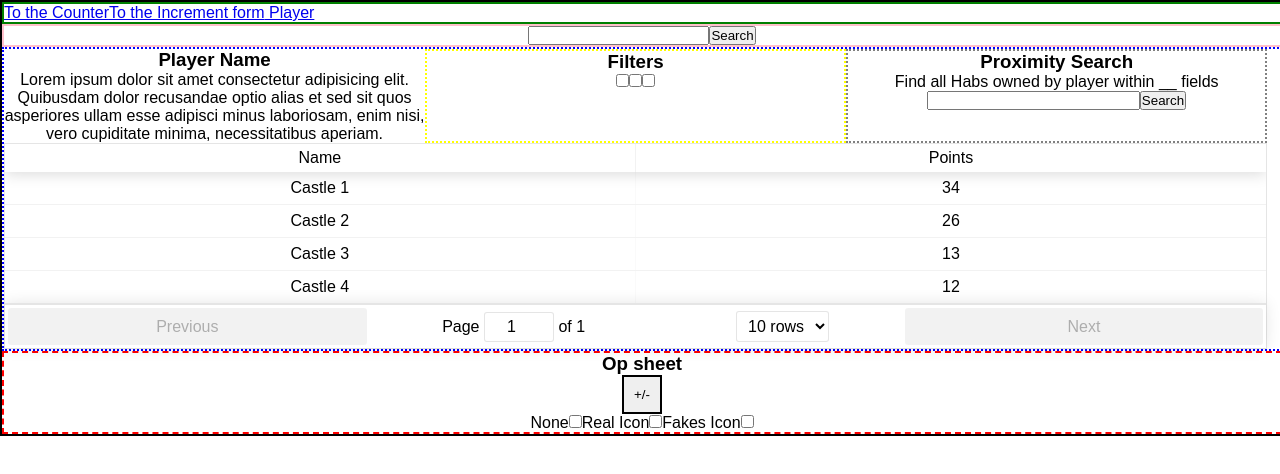
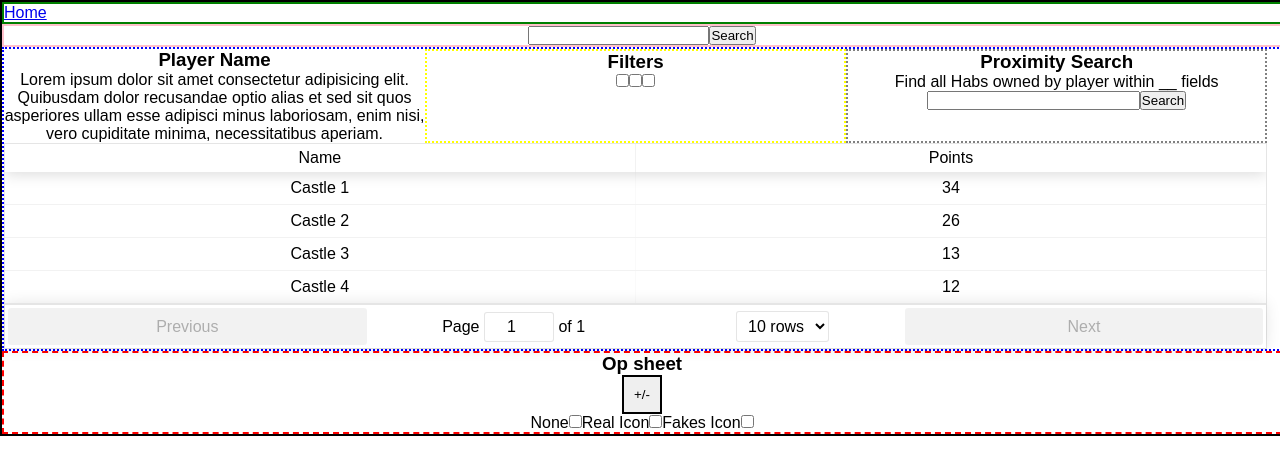
Before and after one commit to jmc617/op-sheet-builder, a React (Create React App) app: page /player in a window 1280 px wide. Shown: the top 474 px of the page. Built offline with nearby package versions, Linux system fonts and the light colour scheme; what apollo-link-state would draw is missing.

Commit message:
removed extra nav links

```diff
--- a/src/components/Main/Main.js
+++ b/src/components/Main/Main.js
@@ -1,5 +1,6 @@
 import React, { Component } from 'react';
 import { Link } from 'react-router-dom';
+import Search from '../Player/Search/Search';
 
 class Main extends Component {
     render() {
@@ -9,10 +10,8 @@ class Main extends Component {
                 {
                     !DefaultComponent ? (
                         <div>
-                            <Link to="/counter">To the Counter</Link>
-                            <Link to="/form">To the Increment form</Link>
-                            {/* player */}
                             <Link to='/player'> Player </Link>
+                            <Search />
                         </div>
                     )
                     : (
--- a/src/components/Player/Player.js
+++ b/src/components/Player/Player.js
@@ -10,10 +10,7 @@ class Player extends Component {
       return (
         <div className="wrapper">
             <div className='nav'>
-                <Link to="/counter">To the Counter</Link>
-                <Link to="/form">To the Increment form</Link>
-                {/* player */}
-                <Link to='/player'> Player </Link>
+                <Link to='/'> Home </Link>
             </div>
             <Search />
             <Information />
```
